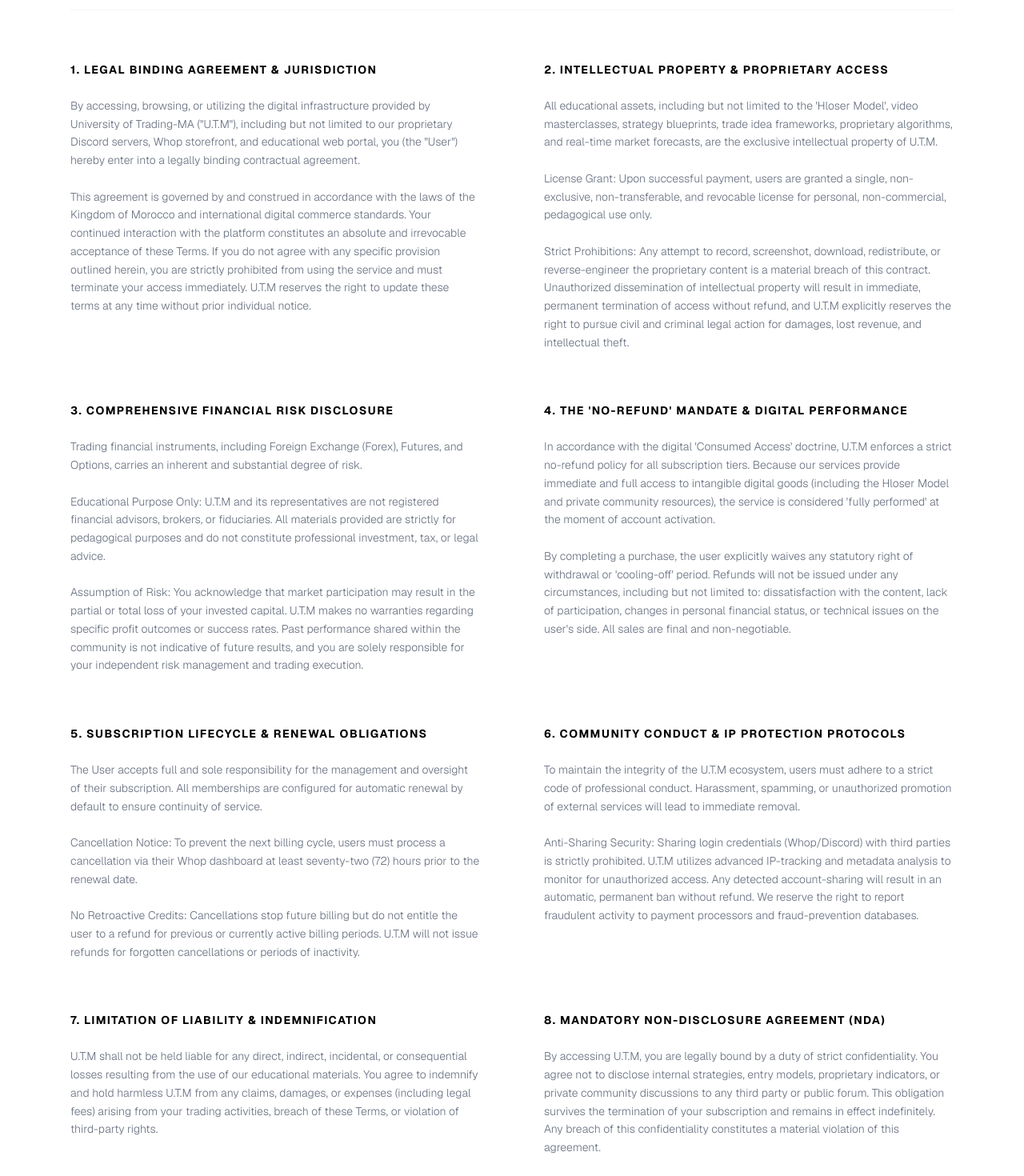
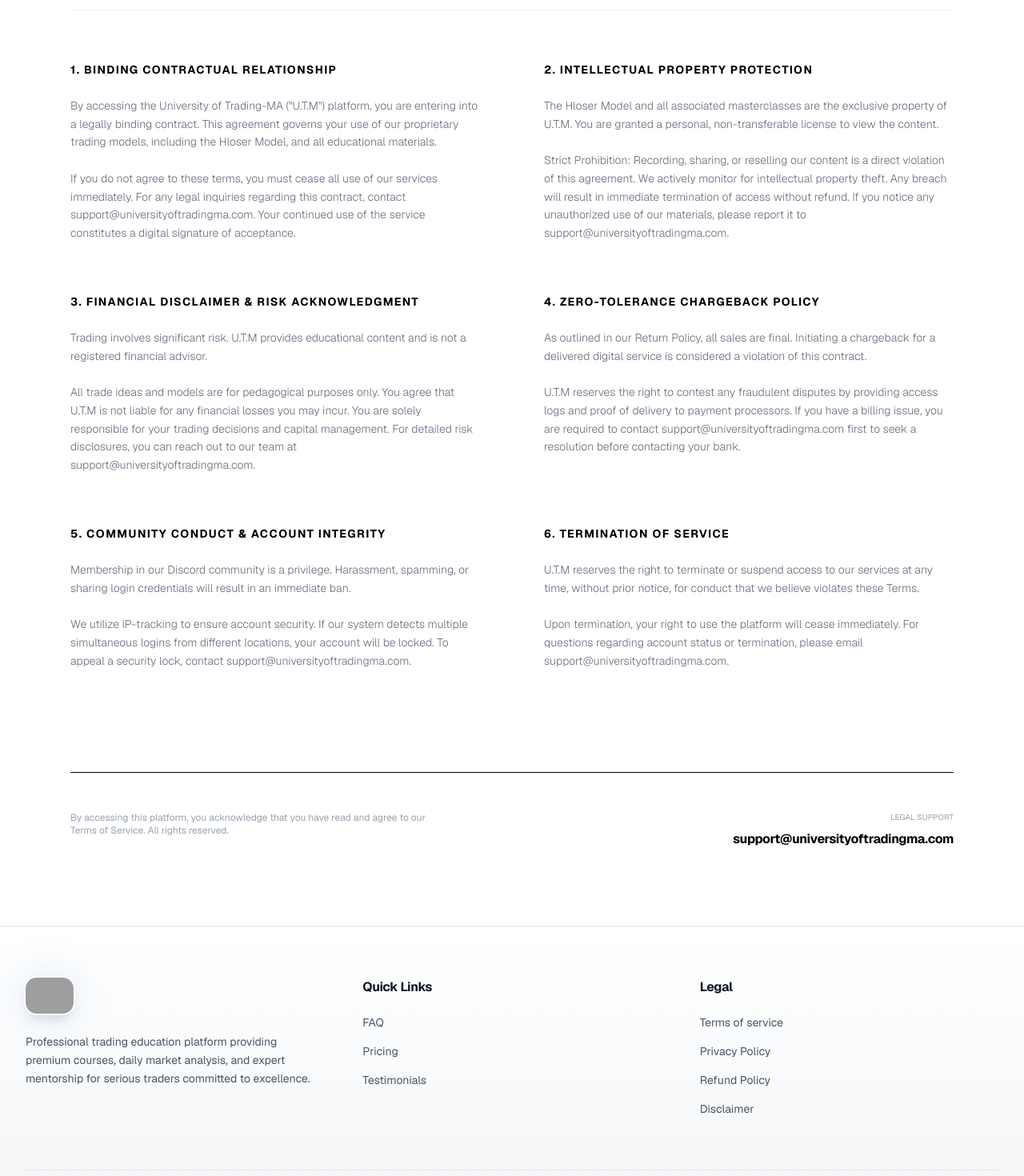
Before and after one commit to hloser77/University-of-Trading-MA, a Next.js app: page /terms in a window 1280 px wide. Shown: the part 440-1910 px from the top of the page at 80% size. Built offline with nearby package versions, Linux system fonts and the light colour scheme; grey boxes are pictures that could not be loaded.

Commit message:
Update page.tsx

```diff
--- a/app/terms/page.tsx
+++ b/app/terms/page.tsx
@@ -6,66 +6,52 @@ import Footer from "@/components/footer";
 export default function TermsOfService() {
   const sections = [
     {
-      title: "1. LEGAL BINDING AGREEMENT & JURISDICTION",
-      content: `By accessing, browsing, or utilizing the digital infrastructure provided by University of Trading-MA ("U.T.M"), including but not limited to our proprietary Discord servers, Whop storefront, and educational web portal, you (the "User") hereby enter into a legally binding contractual agreement.
+      title: "1. BINDING CONTRACTUAL RELATIONSHIP",
+      content: `By accessing the University of Trading-MA ("U.T.M") platform, you are entering into a legally binding contract. This agreement governs your use of our proprietary trading models, including the Hloser Model, and all educational materials.
 
-This agreement is governed by and construed in accordance with the laws of the Kingdom of Morocco and international digital commerce standards. Your continued interaction with the platform constitutes an absolute and irrevocable acceptance of these Terms. If you do not agree with any specific provision outlined herein, you are strictly prohibited from using the service and must terminate your access immediately. U.T.M reserves the right to update these terms at any time without prior individual notice.`
+If you do not agree to these terms, you must cease all use of our services immediately. For any legal inquiries regarding this contract, contact support@universityoftradingma.com. Your continued use of the service constitutes a digital signature of acceptance.`
     },
     {
-      title: "2. INTELLECTUAL PROPERTY & PROPRIETARY ACCESS",
-      content: `All educational assets, including but not limited to the 'Hloser Model', video masterclasses, strategy blueprints, trade idea frameworks, proprietary algorithms, and real-time market forecasts, are the exclusive intellectual property of U.T.M.
+      title: "2. INTELLECTUAL PROPERTY PROTECTION",
+      content: `The Hloser Model and all associated masterclasses are the exclusive property of U.T.M. You are granted a personal, non-transferable license to view the content.
 
-License Grant: Upon successful payment, users are granted a single, non-exclusive, non-transferable, and revocable license for personal, non-commercial, pedagogical use only.
-
-Strict Prohibitions: Any attempt to record, screenshot, download, redistribute, or reverse-engineer the proprietary content is a material breach of this contract. Unauthorized dissemination of intellectual property will result in immediate, permanent termination of access without refund, and U.T.M explicitly reserves the right to pursue civil and criminal legal action for damages, lost revenue, and intellectual theft.`
+Strict Prohibition: Recording, sharing, or reselling our content is a direct violation of this agreement. We actively monitor for intellectual property theft. Any breach will result in immediate termination of access without refund. If you notice any unauthorized use of our materials, please report it to support@universityoftradingma.com.`
     },
     {
-      title: "3. COMPREHENSIVE FINANCIAL RISK DISCLOSURE",
-      content: `Trading financial instruments, including Foreign Exchange (Forex), Futures, and Options, carries an inherent and substantial degree of risk.
+      title: "3. FINANCIAL DISCLAIMER & RISK ACKNOWLEDGMENT",
+      content: `Trading involves significant risk. U.T.M provides educational content and is not a registered financial advisor.
 
-Educational Purpose Only: U.T.M and its representatives are not registered financial advisors, brokers, or fiduciaries. All materials provided are strictly for pedagogical purposes and do not constitute professional investment, tax, or legal advice.
-
-Assumption of Risk: You acknowledge that market participation may result in the partial or total loss of your invested capital. U.T.M makes no warranties regarding specific profit outcomes or success rates. Past performance shared within the community is not indicative of future results, and you are solely responsible for your independent risk management and trading execution.`
+All trade ideas and models are for pedagogical purposes only. You agree that U.T.M is not liable for any financial losses you may incur. You are solely responsible for your trading decisions and capital management. For detailed risk disclosures, you can reach out to our team at support@universityoftradingma.com.`
     },
     {
-      title: "4. THE 'NO-REFUND' MANDATE & DIGITAL PERFORMANCE",
-      content: `In accordance with the digital 'Consumed Access' doctrine, U.T.M enforces a strict no-refund policy for all subscription tiers. Because our services provide immediate and full access to intangible digital goods (including the Hloser Model and private community resources), the service is considered 'fully performed' at the moment of account activation.
+      title: "4. ZERO-TOLERANCE CHARGEBACK POLICY",
+      content: `As outlined in our Return Policy, all sales are final. Initiating a chargeback for a delivered digital service is considered a violation of this contract.
 
-By completing a purchase, the user explicitly waives any statutory right of withdrawal or 'cooling-off' period. Refunds will not be issued under any circumstances, including but not limited to: dissatisfaction with the content, lack of participation, changes in personal financial status, or technical issues on the user's side. All sales are final and non-negotiable.`
+U.T.M reserves the right to contest any fraudulent disputes by providing access logs and proof of delivery to payment processors. If you have a billing issue, you are required to contact support@universityoftradingma.com first to seek a resolution before contacting your bank.`
     },
     {
-      title: "5. SUBSCRIPTION LIFECYCLE & RENEWAL OBLIGATIONS",
-      content: `The User accepts full and sole responsibility for the management and oversight of their subscription. All memberships are configured for automatic renewal by default to ensure continuity of service.
+      title: "5. COMMUNITY CONDUCT & ACCOUNT INTEGRITY",
+      content: `Membership in our Discord community is a privilege. Harassment, spamming, or sharing login credentials will result in an immediate ban.
 
-Cancellation Notice: To prevent the next billing cycle, users must process a cancellation via their Whop dashboard at least seventy-two (72) hours prior to the renewal date.
-
-No Retroactive Credits: Cancellations stop future billing but do not entitle the user to a refund for previous or currently active billing periods. U.T.M will not issue refunds for forgotten cancellations or periods of inactivity.`
+We utilize IP-tracking to ensure account security. If our system detects multiple simultaneous logins from different locations, your account will be locked. To appeal a security lock, contact support@universityoftradingma.com.`
     },
     {
-      title: "6. COMMUNITY CONDUCT & IP PROTECTION PROTOCOLS",
-      content: `To maintain the integrity of the U.T.M ecosystem, users must adhere to a strict code of professional conduct. Harassment, spamming, or unauthorized promotion of external services will lead to immediate removal.
+      title: "6. TERMINATION OF SERVICE",
+      content: `U.T.M reserves the right to terminate or suspend access to our services at any time, without prior notice, for conduct that we believe violates these Terms.
 
-Anti-Sharing Security: Sharing login credentials (Whop/Discord) with third parties is strictly prohibited. U.T.M utilizes advanced IP-tracking and metadata analysis to monitor for unauthorized access. Any detected account-sharing will result in an automatic, permanent ban without refund. We reserve the right to report fraudulent activity to payment processors and fraud-prevention databases.`
-    },
-    {
-      title: "7. LIMITATION OF LIABILITY & INDEMNIFICATION",
-      content: `U.T.M shall not be held liable for any direct, indirect, incidental, or consequential losses resulting from the use of our educational materials. You agree to indemnify and hold harmless U.T.M from any claims, damages, or expenses (including legal fees) arising from your trading activities, breach of these Terms, or violation of third-party rights.`
-    },
-    {
-      title: "8. MANDATORY NON-DISCLOSURE AGREEMENT (NDA)",
-      content: `By accessing U.T.M, you are legally bound by a duty of strict confidentiality. You agree not to disclose internal strategies, entry models, proprietary indicators, or private community discussions to any third party or public forum. This obligation survives the termination of your subscription and remains in effect indefinitely. Any breach of this confidentiality constitutes a material violation of this agreement.`
+Upon termination, your right to use the platform will cease immediately. For questions regarding account status or termination, please email support@universityoftradingma.com.`
     }
   ];
 
   return (
-    <div className="bg-white min-h-screen">
+    <div className="bg-white min-h-screen font-sans">
       <Header />
 
       <main className="max-w-[1200px] mx-auto pt-40 pb-24 px-6 md:px-12">
-        {/* العناوين الكبيرة بنفس ستايل الصورة */}
+        {/* العناوين الضخمة */}
         <div className="mb-20">
           <p className="text-[10px] uppercase tracking-[0.3em] text-gray-400 mb-6 font-medium">
-            Legal Framework — 2026
+            Legal Infrastructure — 2026
           </p>
           <h1 className="text-6xl md:text-8xl font-bold text-black tracking-tighter leading-[0.9]">
             Terms of <br />
@@ -73,7 +59,7 @@ Anti-Sharing Security: Sharing login credentials (Whop/Discord) with third parti
           </h1>
         </div>
 
-        {/* تقسيم الهضرة المطولة على شكل Grid */}
+        {/* تقسيم النصوص على شكل Grid */}
         <div className="grid grid-cols-1 md:grid-cols-2 gap-x-20 gap-y-16 border-t border-gray-100 pt-16">
           {sections.map((section, index) => (
             <section key={index} className="group">
@@ -87,17 +73,17 @@ Anti-Sharing Security: Sharing login credentials (Whop/Discord) with third parti
           ))}
         </div>
 
-        {/* التوقيع القانوني في الأسفل */}
+        {/* الجزء السفلي مع الإيمايل فقط */}
         <div className="mt-32 pt-12 border-t border-black">
           <div className="flex flex-col md:flex-row justify-between items-start gap-8">
             <p className="text-gray-400 text-xs max-w-md">
-              © 2026 University of Trading-MA. All intellectual property rights are reserved globally. By continuing, you confirm your absolute agreement to these Terms.
+              By accessing this platform, you acknowledge that you have read and agree to our Terms of Service. All rights reserved.
             </p>
             <div className="text-right">
-              <p className="text-[10px] uppercase text-gray-400 mb-2">Primary Jurisdiction</p>
-              <p className="text-black font-bold tracking-tight">
-                Kingdom of Morocco
-              </p>
+              <p className="text-[10px] uppercase text-gray-400 mb-2">Legal Support</p>
+              <a href="mailto:support@universityoftradingma.com" className="text-black font-bold hover:underline tracking-tight">
+                support@universityoftradingma.com
+              </a>
             </div>
           </div>
         </div>
```
